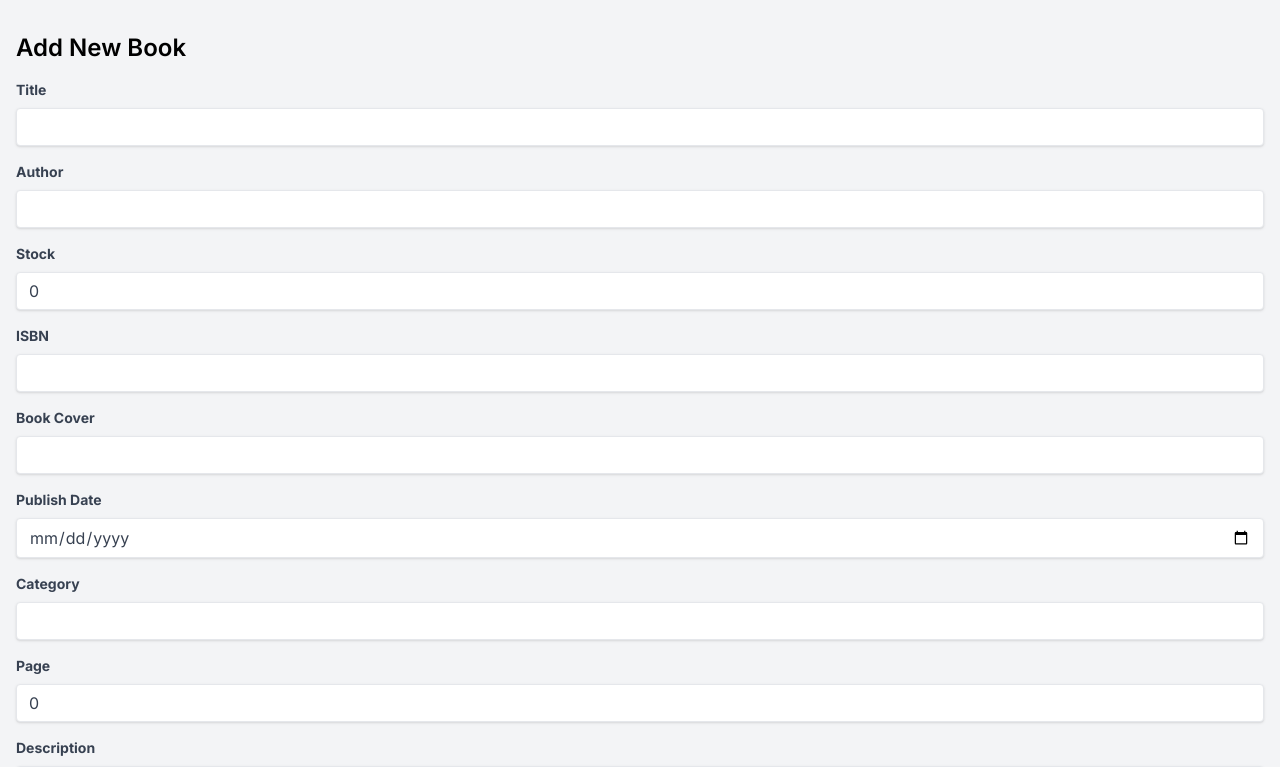
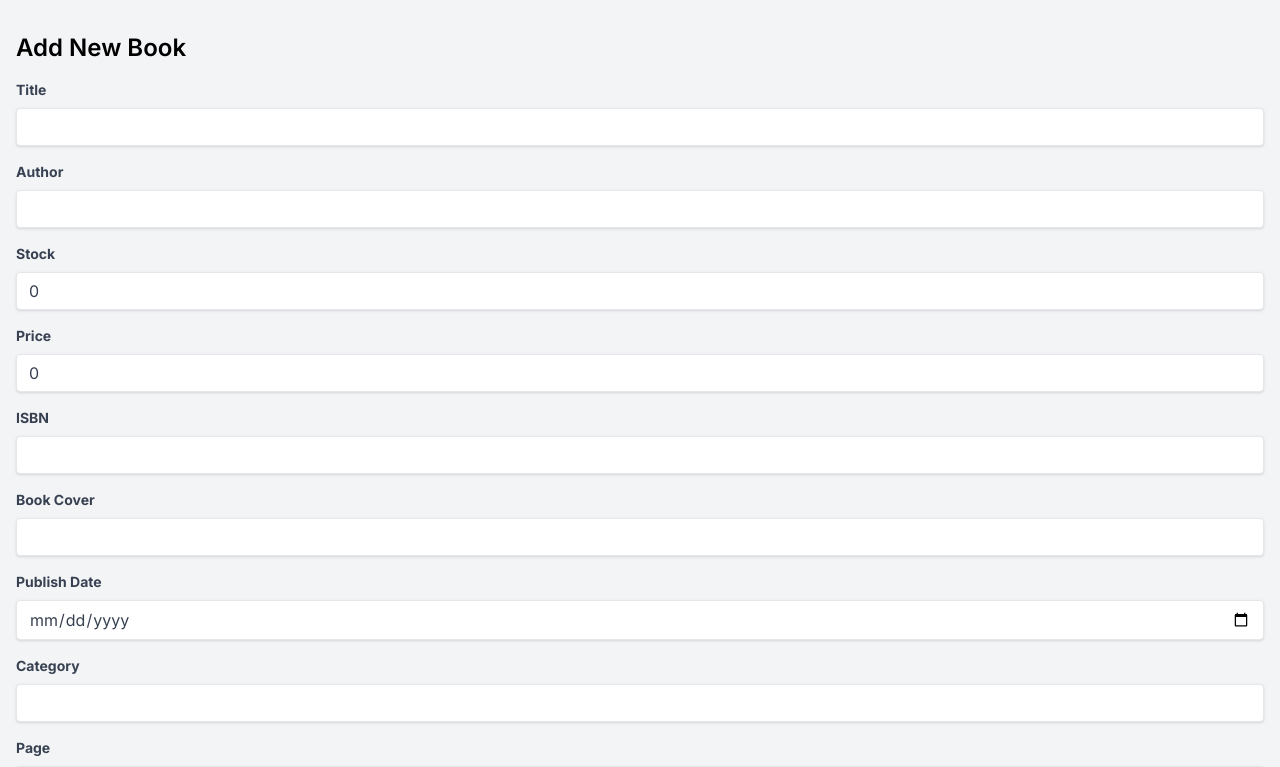
Before and after one commit to TK-Advance-Programming-A7/Buku.ID-fe, a Next.js app: page /book/new in a window 1280 px wide. Shown: the top 767 px of the page. Built offline with nearby package versions, Linux system fonts and the light colour scheme.

Commit message:
refactor: adjust some components

```diff
--- a/app/book/[id]/page.tsx
+++ b/app/book/[id]/page.tsx
@@ -47,7 +47,7 @@ const BookDetailPage: React.FC = () => {
                 <div className="flex flex-col lg:flex-row">
                     <img src={book.bookPict} alt={book.title} className="w-full lg:w-1/3 h-64 object-cover mb-4 lg:mb-0 lg:mr-8 rounded" />
                     <div className="lg:w-2/3">
-                        <h1 className="text-2xl font-bold mb-4">{book.title}</h1>
+                        <h1 className="text-2xl text-black font-bold mb-4">{book.title}</h1>
                         <p className="text-gray-700 mb-2"><span className="font-semibold">Author:</span> {book.author}</p>
                         <p className="text-gray-700 mb-2"><span className="font-semibold">Publisher:</span> {book.publisher}</p>
                         <p className="text-gray-700 mb-2"><span className="font-semibold">ISBN:</span> {book.isbn}</p>
--- a/app/book/new/page.tsx
+++ b/app/book/new/page.tsx
@@ -8,6 +8,8 @@ import { BOOK_BASEURL } from '@/app/const';
 
 const AddBookPage: React.FC = () => {
     const router = useRouter();
+
+    const [showPopup, setShowPopup] = useState(false);
 
     const handleSubmit = async (formData: Book) => {
         try {
@@ -21,7 +23,11 @@ const AddBookPage: React.FC = () => {
             if (!response.ok) {
                 throw new Error("Failed to add book");
             }
-            router.push('/book');
+            setShowPopup(true);
+            setTimeout(() => {
+                setShowPopup(false);
+                router.push('/book');
+            }, 5000); // Hide popup after 5 seconds and navigate
         } catch (error) {
             console.error("There was a problem adding the book:", error);
         }
@@ -47,6 +53,11 @@ const AddBookPage: React.FC = () => {
             <div className="container mx-auto px-4">
                 <h1 className="text-2xl font-semibold mb-4 text-black">Add New Book</h1>
                 <BookForm initialFormData={initialFormData} onSubmit={handleSubmit} />
+                {showPopup && (
+                    <div className="fixed bottom-4 right-4 bg-green-500 text-white px-4 py-2 rounded shadow-lg">
+                        Book added successfully!
+                    </div>
+                )}
             </div>
         </div>
     );
--- a/app/components/BookForm.tsx
+++ b/app/components/BookForm.tsx
@@ -8,6 +8,7 @@ interface BookFormProps {
 
 const BookForm: React.FC<BookFormProps> = ({ initialFormData, onSubmit }) => {
     const [formData, setFormData] = useState<Book>(initialFormData);
+    const [errors, setErrors] = useState<{ stock?: string; price?: string }>({});
 
     const handleChange = (e: React.ChangeEvent<HTMLInputElement | HTMLTextAreaElement>) => {
         const { name, value } = e.target;
@@ -19,6 +20,28 @@ const BookForm: React.FC<BookFormProps> = ({ initialFormData, onSubmit }) => {
 
     const handleSubmit = (e: React.FormEvent) => {
         e.preventDefault();
+
+        // Reset errors
+        setErrors({});
+
+        // Validate stock and price
+        let hasError = false;
+        const newErrors: { stock?: string; price?: string } = {};
+
+        if (formData.stock < 1) {
+            newErrors.stock = "Stock must be at least 1.";
+            hasError = true;
+        }
+
+        if (formData.price < 1) {
+            newErrors.price = "Price must be at least 1.";
+            hasError = true;
+        }
+
+        setErrors(newErrors);
+
+        if (hasError) return;
+
         onSubmit(formData);
     };
 
@@ -63,8 +86,26 @@ const BookForm: React.FC<BookFormProps> = ({ initialFormData, onSubmit }) => {
                     name="stock"
                     value={formData.stock}
                     onChange={handleChange}
+                    min="1"
                     required
                 />
+                {errors.stock && <p className="text-red-500 text-xs italic">{errors.stock}</p>}
+            </div>
+            <div className="mb-4">
+                <label className="block text-gray-700 text-sm font-bold mb-2" htmlFor="price">
+                    Price
+                </label>
+                <input
+                    className="shadow appearance-none border rounded w-full py-2 px-3 text-gray-700 leading-tight focus:outline-none focus:shadow-outline"
+                    id="price"
+                    type="number"
+                    name="price"
+                    value={formData.price}
+                    onChange={handleChange}
+                    min="1"
+                    required
+                />
+                {errors.price && <p className="text-red-500 text-xs italic">{errors.price}</p>}
             </div>
             <div className="mb-4">
                 <label className="block text-gray-700 text-sm font-bold mb-2" htmlFor="isbn">
--- a/app/components/DashboardBookList.tsx
+++ b/app/components/DashboardBookList.tsx
@@ -1,9 +1,7 @@
 "use client"
 
 import React, { useEffect, useState } from 'react';
-import DashboardNavbar from '@/app/components/DashboardNavbar'
 import { useRouter } from 'next/navigation';
-import Navbar from '@/app/components/navbar';
 
 interface Book {
   idBook: number,
@@ -26,7 +24,7 @@ const AdminDashboard: React.FC = () => {
 
   useEffect(() => {
     // Fetch books
-    fetch('http://localhost:8081/api/books')
+    fetch('http://localhost:8080/api/books')
       .then(response => {
         return response.json()
       })
@@ -39,10 +37,10 @@ const AdminDashboard: React.FC = () => {
   };
 
   const deleteBook = (id: number) => {
-    fetch(`http://localhost:8081/api/books/${id}`, {
+    fetch(`http://localhost:8080/api/books/${id}`, {
       method: 'DELETE',
     }).then(response => {
-      if (response.status === 204) {
+      if (response.status === 200) {
         alert('Book Deleted Successfully');
         location.reload();
       } else {
@@ -52,6 +50,10 @@ const AdminDashboard: React.FC = () => {
       console.error('Error during fetch operation:', error);
     });
   };
+
+  const addBook = () => {
+    router.push('/book/new');
+  }
 
   return (
     <>
--- a/app/components/DashboardUserList.tsx
+++ b/app/components/DashboardUserList.tsx
@@ -1,9 +1,7 @@
 "use client"
 
 import React, { useEffect, useState } from 'react';
-import DashboardNavbar from '@/app/components/DashboardNavbar'
 import Modal from 'react-modal';
-import Navbar from './navbar';
 
 interface User {
     id: number;
```
